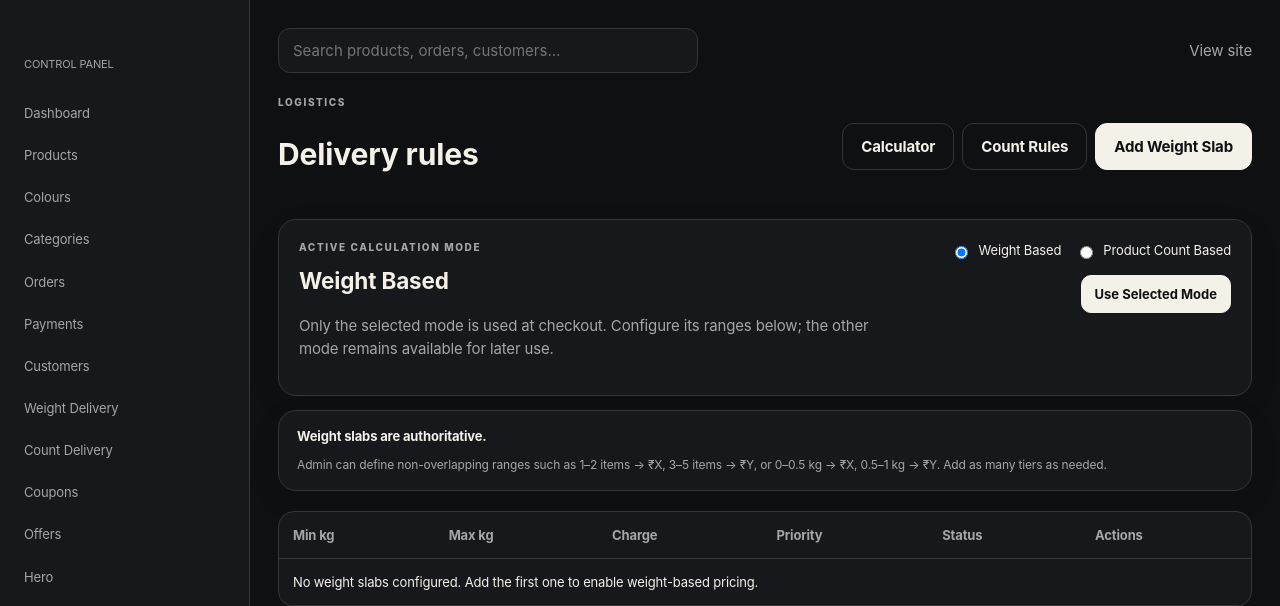
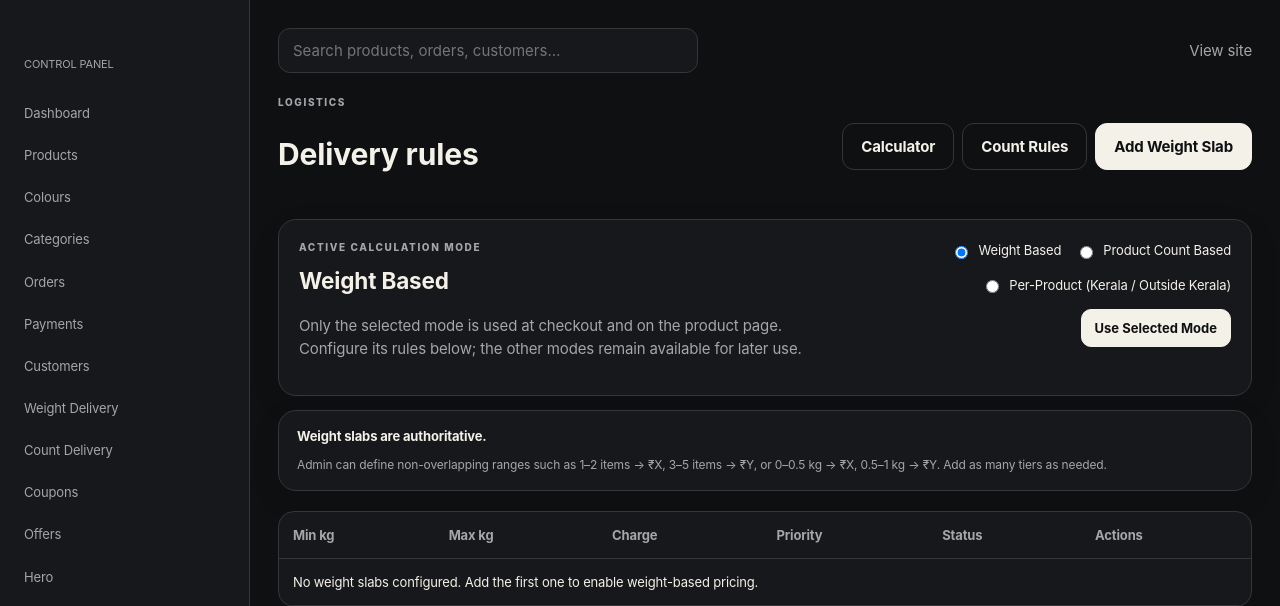
Before and after one commit to devztories/digital-galleria, a Django app: page /admin/delivery/ in a window 1280 px wide. Shown: the top 606 px of the page. Run offline with Django 5.2, Linux system fonts and the light colour scheme; the visitor is signed in with stand-in values (Sample User, id 1); data comes from the database, SQL or seed files in the repository; both versions use the stored data as it was before the commit; data that the repository does not hold is empty.

Commit message:
Update Digital Galleria admin and product UI

```diff
--- a/digital_galleria/dg_admin/views.py
+++ b/digital_galleria/dg_admin/views.py
@@ -86,7 +86,7 @@ def dashboard(request):
 
 @dg_admin_required
 def product_list(request):
-    products = Product.objects.all()
+    products = Product.objects.all().prefetch_related("variants__colour")
     q = request.GET.get("q")
     if q:
         products = products.filter(Q(name__icontains=q) | Q(sku__icontains=q))
@@ -307,7 +307,7 @@ def delivery_list(request):
     site = SiteSettings.load()
     if request.method == "POST" and request.POST.get("action") == "set_delivery_mode":
         mode = request.POST.get("delivery_mode")
-        if mode in {"weight", "count"}:
+        if mode in {"weight", "count", "product_state"}:
             site.delivery_mode = mode
             site.save(update_fields=["delivery_mode"])
             messages.success(request, "Delivery calculation mode updated.")
--- a/digital_galleria/static/css/main.css
+++ b/digital_galleria/static/css/main.css
@@ -265,6 +265,14 @@ body.modal-open{overflow:hidden}
 .colour-swatch{width:34px;height:34px;border-radius:50%;border:2px solid var(--border);cursor:pointer;padding:0;transition:transform .15s var(--ease),border-color .15s;position:relative}
 .colour-swatch:hover{transform:translateY(-1px)}
 .colour-swatch.active{border-color:var(--text);box-shadow:0 0 0 2px var(--bg),0 0 0 4px var(--text)}
+.delivery-info{margin:16px 0;padding:14px 16px;border:1px solid var(--border);border-radius:14px;background:var(--surface)}
+.delivery-info-label{font-size:12px;color:var(--text-dim);display:block;margin-bottom:8px}
+.delivery-toggle{display:inline-flex;border:1px solid var(--border);border-radius:999px;padding:3px;gap:2px}
+.delivery-toggle-option{border:0;background:transparent;padding:7px 14px;border-radius:999px;font-size:12px;font-weight:700;color:var(--text-dim);cursor:pointer;transition:background .2s var(--ease),color .2s var(--ease)}
+.delivery-toggle-option.active{background:var(--text);color:var(--bg)}
+.delivery-charge-amount{margin:10px 0 0;font-size:15px;font-weight:800}
+.delivery-charge-amount .small{font-size:11px;font-weight:600;margin-left:4px}
+.delivery-info-free{margin:14px 0;font-size:13px;font-weight:700;color:var(--success)}
 .colour-swatch:focus-visible{outline:2px solid var(--text);outline-offset:2px}
 
 /* ---- Coupon inline feedback (no header jump) ---- */
--- a/digital_galleria/templates/dg_admin/delivery_list.html
+++ b/digital_galleria/templates/dg_admin/delivery_list.html
@@ -2,10 +2,14 @@
 {% block admin_content %}
 <div class="admin-topbar"><div><span class="eyebrow">LOGISTICS</span><h1>Delivery rules</h1></div><div style="display:flex;gap:8px;flex-wrap:wrap"><a href="{% url 'dg_admin:delivery_calculator' %}" class="btn btn-outline">Calculator</a><a href="{% url 'dg_admin:delivery_count_list' %}" class="btn btn-outline">Count Rules</a><a href="{% url 'dg_admin:delivery_add' %}" class="btn">Add Weight Slab</a></div></div>
 <div class="card delivery-mode-card">
-  <div><span class="eyebrow">ACTIVE CALCULATION MODE</span><h2>{% if delivery_mode == "count" %}Product Count Based{% else %}Weight Based{% endif %}</h2><p class="muted">Only the selected mode is used at checkout. Configure its ranges below; the other mode remains available for later use.</p></div>
-  <form method="post" class="delivery-mode-form">{% csrf_token %}<input type="hidden" name="action" value="set_delivery_mode"><label><input type="radio" name="delivery_mode" value="weight" {% if delivery_mode == "weight" %}checked{% endif %}> Weight Based</label><label><input type="radio" name="delivery_mode" value="count" {% if delivery_mode == "count" %}checked{% endif %}> Product Count Based</label><button class="btn btn-sm" type="submit">Use Selected Mode</button></form>
+  <div><span class="eyebrow">ACTIVE CALCULATION MODE</span><h2>{% if delivery_mode == "count" %}Product Count Based{% elif delivery_mode == "product_state" %}Per-Product (Kerala / Outside Kerala){% else %}Weight Based{% endif %}</h2><p class="muted">Only the selected mode is used at checkout and on the product page. Configure its rules below; the other modes remain available for later use.</p></div>
+  <form method="post" class="delivery-mode-form">{% csrf_token %}<input type="hidden" name="action" value="set_delivery_mode"><label><input type="radio" name="delivery_mode" value="weight" {% if delivery_mode == "weight" %}checked{% endif %}> Weight Based</label><label><input type="radio" name="delivery_mode" value="count" {% if delivery_mode == "count" %}checked{% endif %}> Product Count Based</label><label><input type="radio" name="delivery_mode" value="product_state" {% if delivery_mode == "product_state" %}checked{% endif %}> Per-Product (Kerala / Outside Kerala)</label><button class="btn btn-sm" type="submit">Use Selected Mode</button></form>
 </div>
+{% if delivery_mode == "product_state" %}
+<div class="card delivery-rule-help"><strong>Per-product Kerala / Outside Kerala charges are authoritative.</strong><span class="muted">Weight slabs and count rules below are ignored while this mode is active. Set each product's charges from its product edit page (fields: Inside Kerala Delivery Charge, Inside Kerala Delivery Qty Step, Inside Kerala Delivery Additional Charge, and the matching Outside Kerala fields) — also make sure "Delivery Enabled" is checked and "Free Delivery" is unchecked for products that should show a charge.</span></div>
+{% else %}
 <div class="card delivery-rule-help"><strong>{% if delivery_mode == "count" %}Count rules{% else %}Weight slabs{% endif %} are authoritative.</strong><span class="muted">Admin can define non-overlapping ranges such as 1–2 items → ₹X, 3–5 items → ₹Y, or 0–0.5 kg → ₹X, 0.5–1 kg → ₹Y. Add as many tiers as needed.</span></div>
+{% endif %}
 <div class="admin-table-wrap has-mobile-cards"><table class="admin-table"><thead><tr><th>Min kg</th><th>Max kg</th><th>Charge</th><th>Priority</th><th>Status</th><th>Actions</th></tr></thead><tbody>
 {% for slab in slabs %}<tr><td>{{ slab.min_weight }}</td><td>{% if slab.max_weight %}{{ slab.max_weight }}{% else %}Open ended{% endif %}</td><td>₹{{ slab.charge }}</td><td>{{ slab.priority }}</td><td>{% if slab.is_active %}Active{% else %}Disabled{% endif %}</td><td><a class="btn btn-sm btn-outline" href="{% url 'dg_admin:delivery_edit' slab.id %}">Edit</a> <form method="post" action="{% url 'dg_admin:delivery_delete' slab.id %}" style="display:inline">{% csrf_token %}<button class="btn btn-sm btn-outline" type="submit" onclick="return confirm('Delete this delivery slab?')">Delete</button></form></td></tr>
 {% empty %}<tr><td colspan="6">No weight slabs configured. Add the first one to enable weight-based pricing.</td></tr>{% endfor %}
@@ -24,7 +28,7 @@
 </div>
 
 <div class="admin-topbar" style="margin-top:32px"><div><h2>Product shipment settings</h2><p class="muted">Maintain accurate product weights from the product editor.</p></div></div>
-<div class="admin-table-wrap"><table class="admin-table"><thead><tr><th>Product</th><th>SKU</th><th>Weight</th><th>Delivery</th><th>Free delivery</th><th>Action</th></tr></thead><tbody>
-{% for p in products %}<tr><td>{{ p.name }}</td><td>{{ p.sku }}</td><td>{{ p.weight }} {{ p.weight_unit }}</td><td>{% if p.delivery_enabled %}Enabled{% else %}Disabled{% endif %}</td><td>{% if p.free_delivery %}Yes{% else %}No{% endif %}</td><td><a class="btn btn-sm btn-outline" href="{% url 'dg_admin:product_edit' p.id %}">Edit product</a></td></tr>{% endfor %}
+<div class="admin-table-wrap"><table class="admin-table"><thead><tr><th>Product</th><th>SKU</th><th>Weight</th><th>Delivery</th><th>Free delivery</th>{% if delivery_mode == "product_state" %}<th>Kerala ₹</th><th>Outside Kerala ₹</th>{% endif %}<th>Action</th></tr></thead><tbody>
+{% for p in products %}<tr><td>{{ p.name }}</td><td>{{ p.sku }}</td><td>{{ p.weight }} {{ p.weight_unit }}</td><td>{% if p.delivery_enabled %}Enabled{% else %}Disabled{% endif %}</td><td>{% if p.free_delivery %}Yes{% else %}No{% endif %}</td>{% if delivery_mode == "product_state" %}<td>₹{{ p.inside_kerala_delivery_charge }}</td><td>₹{{ p.outside_kerala_delivery_charge }}</td>{% endif %}<td><a class="btn btn-sm btn-outline" href="{% url 'dg_admin:product_edit' p.id %}">Edit product</a></td></tr>{% endfor %}
 </tbody></table></div>
 {% endblock %}
```
Also changed, not shown: digital_galleria/templates/dg_admin/product_list.html (+17 -1 lines), digital_galleria/templates/products/detail.html (+38 -0 lines), digital_galleria/db.sqlite3 (deleted).
